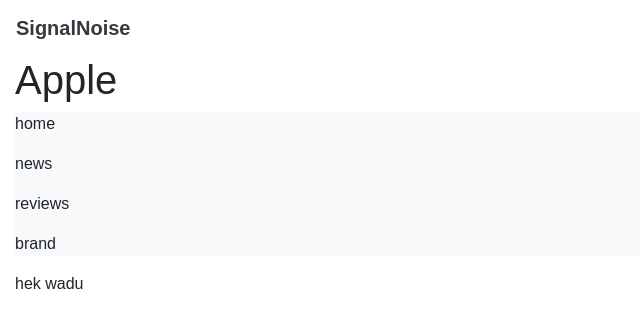
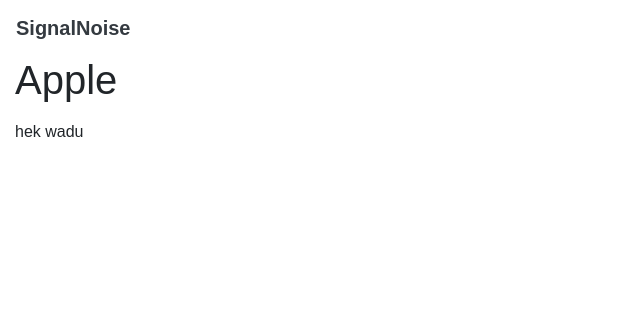
Before and after one commit to signalnoiseongithub/www, a Jekyll site: the page built from _smartphone/apple.md, in a window 1280 px wide. Shown: the top 328 px of the page, without its empty margins (0-640 px from the left). Built offline with Jekyll 4.4.1, drawn with Linux system fonts in a browser that asks for light colours; some web fonts are replaced.

Commit message:
Update apple.md

```diff
--- a/_smartphone/apple.md
+++ b/_smartphone/apple.md
@@ -4,8 +4,8 @@ title: Apple
 ---
 
 <div class="bg-light">
-{% for item in site.data.navigation.main_nav %}
-  <p>{{ item.title }}</p>
+{% for item in site.data.smartphone.apple.iphone7 %}
+  <p>{{ item.release }}</p>
 {% endfor %}
 </div>
 
```
